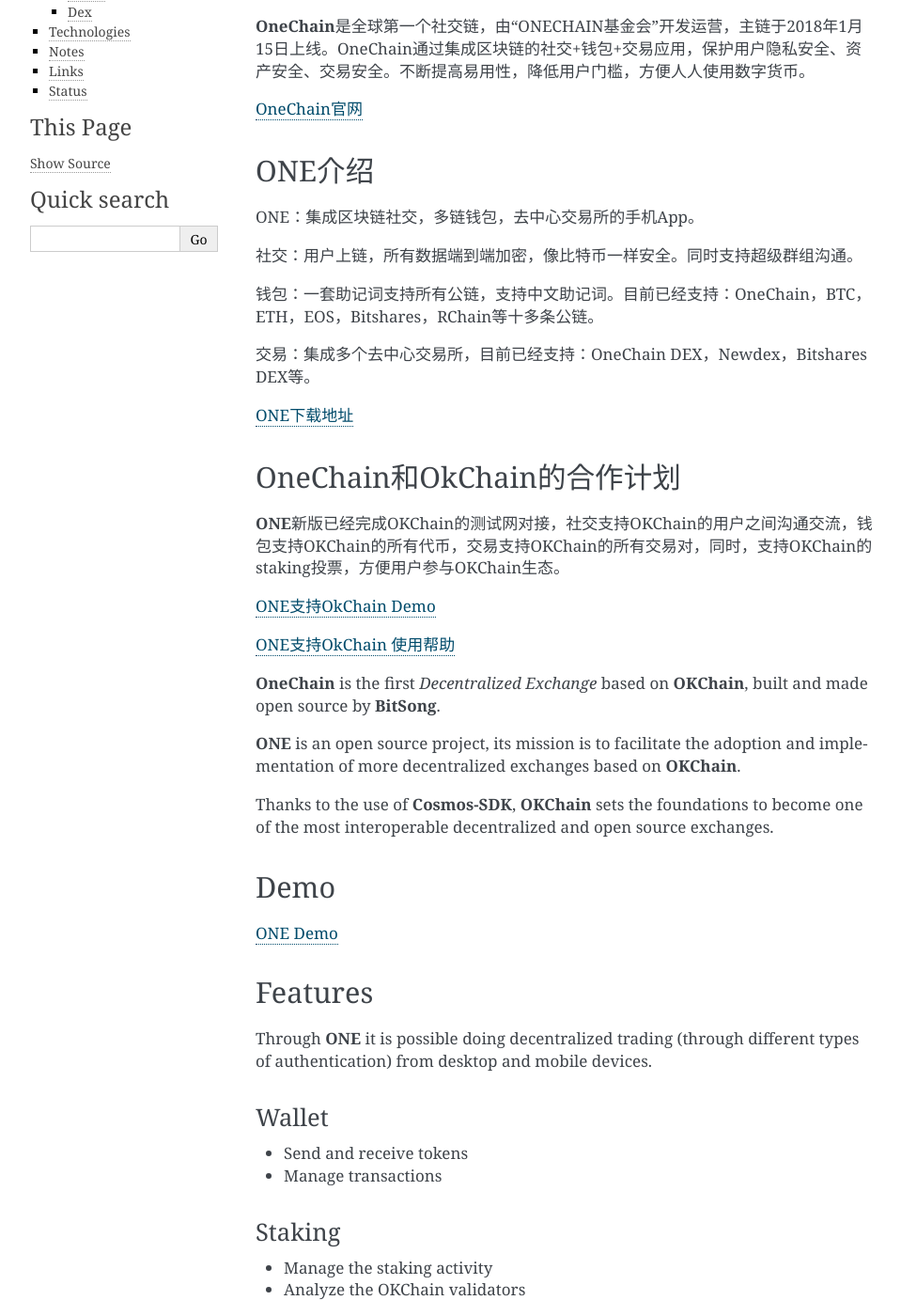
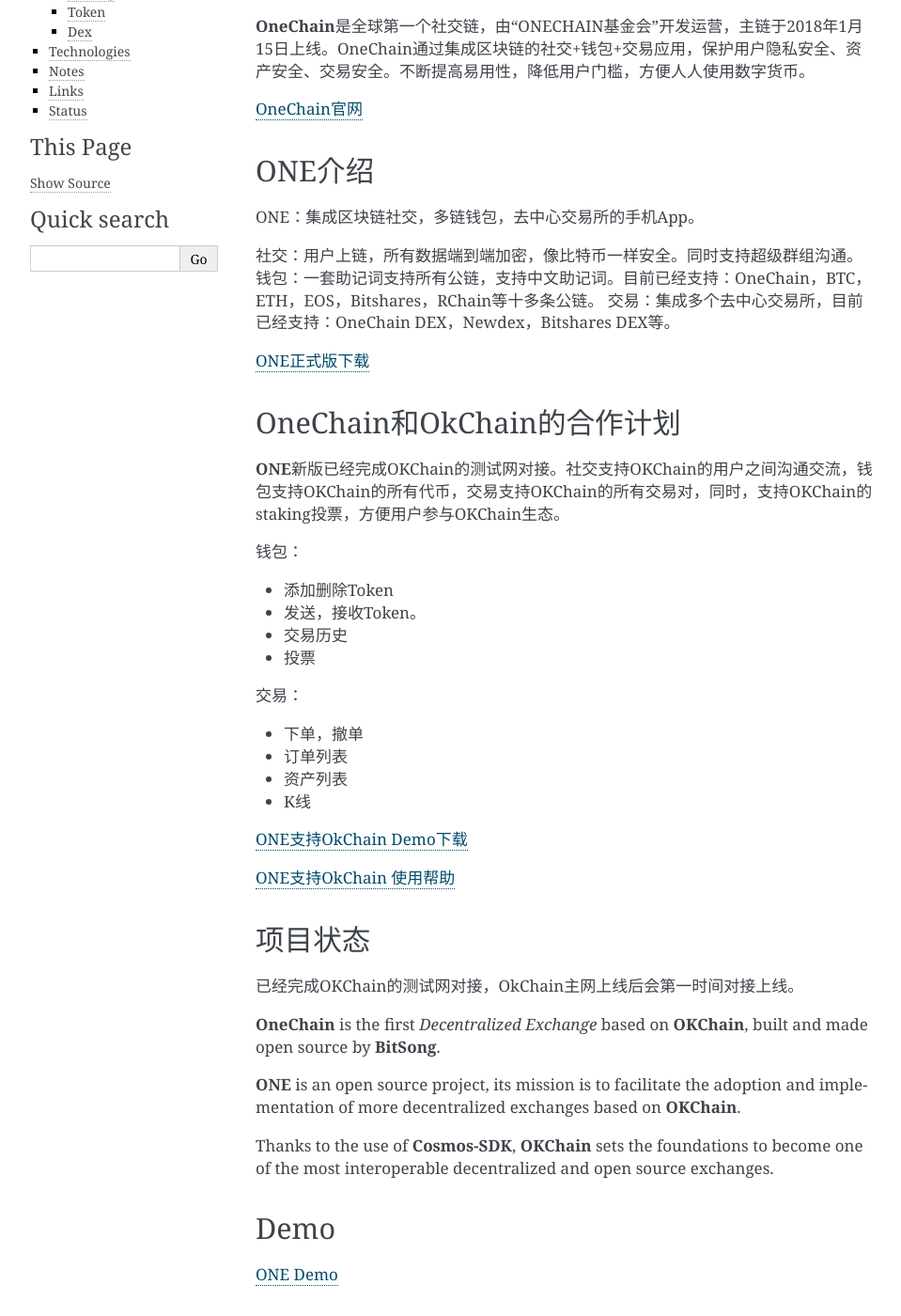
Before and after one commit to okx/KIPs, a Sphinx documentation site: the page built from docs/draft/OIP-17.md, in a window 1280 px wide and 1400 px high, scrolled down 302 px. Shown: the whole window at 94% size, without its empty margins (148-1107 px from the left). Built offline with Sphinx 7.4.7, drawn with Linux system fonts in a browser that asks for light colours.

Commit message:
update content3

```diff
--- a/docs/draft/OIP-17.md
+++ b/docs/draft/OIP-17.md
@@ -18,21 +18,34 @@
 ONE：集成区块链社交，多链钱包，去中心交易所的手机App。
 
 社交：用户上链，所有数据端到端加密，像比特币一样安全。同时支持超级群组沟通。
-
 钱包：一套助记词支持所有公链，支持中文助记词。目前已经支持：OneChain，BTC，ETH，EOS，Bitshares，RChain等十多条公链。
-
 交易：集成多个去中心交易所，目前已经支持：OneChain DEX，Newdex，Bitshares DEX等。
 
-[ONE下载地址](http://app.onechain.one/appstart.html)
+[ONE正式版下载](http://app.onechain.one/appstart.html)
 
 ## OneChain和OkChain的合作计划
 
-**ONE**新版已经完成OKChain的测试网对接，社交支持OKChain的用户之间沟通交流，钱包支持OKChain的所有代币，交易支持OKChain的所有交易对，同时，支持OKChain的staking投票，方便用户参与OKChain生态。
+**ONE**新版已经完成OKChain的测试网对接。社交支持OKChain的用户之间沟通交流，钱包支持OKChain的所有代币，交易支持OKChain的所有交易对，同时，支持OKChain的staking投票，方便用户参与OKChain生态。
 
-[ONE支持OkChain Demo](http://app1.haoduobi.cn/android/one310.apk)
+钱包：
+ - 添加删除Token
+ - 发送，接收Token。
+ - 交易历史
+ - 投票
+
+交易：
+ - 下单，撤单
+ - 订单列表
+ - 资产列表
+ - K线
+
+[ONE支持OkChain Demo下载](http://app1.haoduobi.cn/android/one310.apk)
 
 [ONE支持OkChain 使用帮助](https://github.com/onechainone/OIPs/wiki)
 
+
+## 项目状态
+已经完成OKChain的测试网对接，OkChain主网上线后会第一时间对接上线。
 
 **OneChain** is the first _Decentralized Exchange_ based on **OKChain**, built and made open source by **BitSong**.
 
```
